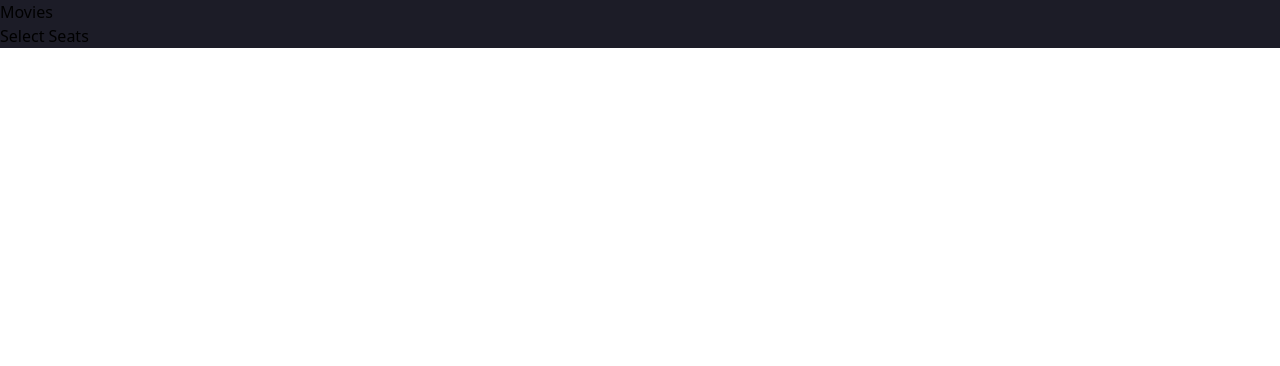
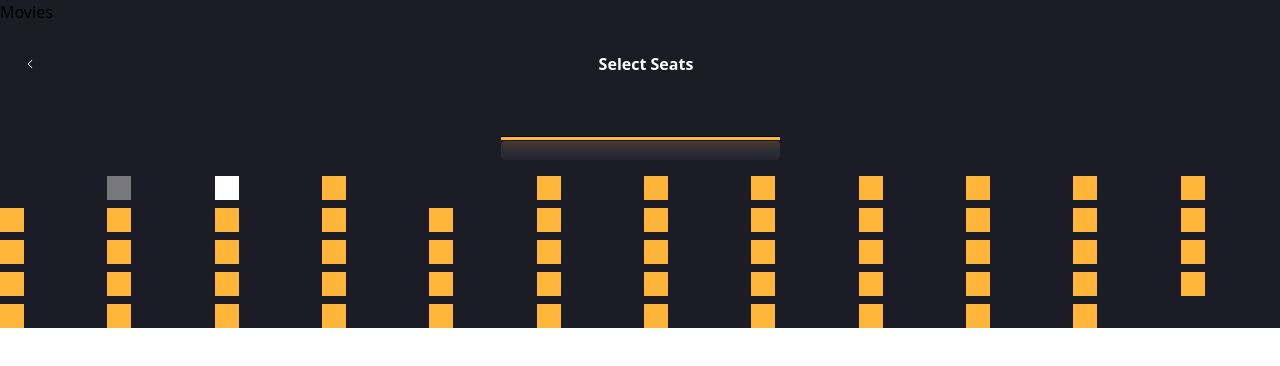
Before and after one commit to devhausleipzig/camp-8-midterm-group-1, a React (Vite) app: page /movie/1/selectseats in a window 1280 px wide. Shown: the top 366 px of the page. Built offline with nearby package versions, Linux system fonts and the light colour scheme.

Commit message:
styled the headersection and working on grid

```diff
--- a/src/main.tsx
+++ b/src/main.tsx
@@ -11,7 +11,6 @@ import {
   Account,
   MovDetail,
   SelectDateTime,
-  SelectSeats,
   Ticket,
   CastCrew,
   Login,
@@ -21,6 +20,7 @@ import {
 } from "./routes";
 import { NavigationLayout } from "./layouts/NavigationLayout";
 import { MovieDetailLayout } from "./layouts/MovieDetailLayout";
+import { SelectSeats } from "./routes/SelectSeats";
 
 const router = createBrowserRouter([
   {
--- a/src/routes/SelectSeats.tsx
+++ b/src/routes/SelectSeats.tsx
@@ -1,7 +1,112 @@
+import { Outlet } from "react-router-dom";
+import { ChevronLeftIcon } from "@heroicons/react/24/solid";
+
+import { useNavigate } from "react-router-dom";
+
 export function SelectSeats() {
-    return (
-      <div>
-        <h1>Select Seats</h1>
+  const navigate = useNavigate();
+  const handleClick = () => {
+    navigate(-1);
+  };
+
+  return (
+    <>
+      <div className="w-screen h-20 flex items-center justify-between px-6  bg-dark">
+        <ChevronLeftIcon
+          className="w-3 h-3  text-white"
+          onClick={handleClick}
+        />
+
+        <h2 className=" text-title text-white ">Select Seats</h2>
+
+        <div></div>
       </div>
-    );
-  }
+
+      <div className="flex items-center justify-center mt-8">
+        <hr className="w-[279px] h-1 bg-yellow" />
+      </div>
+      <div className="flex items-center justify-center">
+        <hr className="w-[279px] h-5 rounded bg-gradient-to-b from-yellow via-white-dimmed to-white-dimmed-heavy opacity-20" />
+      </div>
+      {/* <div className=" w-screen h-[600px] grid grid-cols-10 grid-rows-6 gap-1"> */}
+      <div className="grid grid-cols-10 lg:grid-cols-12 gap-2 mt-4 ">
+        <button className=" w-6 h-6 bg-dark"></button>
+
+        <div className="w-6 h-6 bg-white-dimmed"></div>
+
+        <button className="w-6 h-6 bg-white"></button>
+
+        <button className="w-6 h-6 bg-yellow"></button>
+
+        <button className="w-6 h-6 bg-dark"></button>
+
+        <button className="w-6 h-6 bg-yellow"></button>
+
+        <button className="w-6 h-6 bg-yellow"></button>
+
+        <button className="w-6 h-6 bg-yellow"></button>
+
+        <button className="w-6 h-6 bg-yellow"></button>
+
+        <button className="w-6 h-6 bg-yellow"></button>
+
+        <button className="w-6 h-6 bg-yellow"></button>
+
+        <button className="w-6 h-6 bg-yellow"></button>
+
+        <button className="w-6 h-6 bg-yellow"></button>
+
+        <button className="w-6 h-6 bg-yellow"></button>
+
+        <button className="w-6 h-6 bg-yellow"></button>
+
+        <button className="w-6 h-6 bg-yellow"></button>
+        <button className="w-6 h-6 bg-yellow"></button>
+        <button className="w-6 h-6 bg-yellow"></button>
+        <button className="w-6 h-6 bg-yellow"></button>
+        <button className="w-6 h-6 bg-yellow"></button>
+        <button className="w-6 h-6 bg-yellow"></button>
+        <button className="w-6 h-6 bg-yellow"></button>
+        <button className="w-6 h-6 bg-yellow"></button>
+        <button className="w-6 h-6 bg-yellow"></button>
+        <button className="w-6 h-6 bg-yellow"></button>
+        <button className="w-6 h-6 bg-yellow"></button>
+        <button className="w-6 h-6 bg-yellow"></button>
+        <button className="w-6 h-6 bg-yellow"></button>
+        <button className="w-6 h-6 bg-yellow"></button>
+        <button className="w-6 h-6 bg-yellow"></button>
+        <button className="w-6 h-6 bg-yellow"></button>
+        <button className="w-6 h-6 bg-yellow"></button>
+        <button className="w-6 h-6 bg-yellow"></button>
+        <button className="w-6 h-6 bg-yellow"></button>
+        <button className="w-6 h-6 bg-yellow"></button>
+        <button className="w-6 h-6 bg-yellow"></button>
+        <button className="w-6 h-6 bg-yellow"></button>
+        <button className="w-6 h-6 bg-yellow"></button>
+        <button className="w-6 h-6 bg-yellow"></button>
+        <button className="w-6 h-6 bg-yellow"></button>
+        <button className="w-6 h-6 bg-yellow"></button>
+        <button className="w-6 h-6 bg-yellow"></button>
+        <button className="w-6 h-6 bg-yellow"></button>
+        <button className="w-6 h-6 bg-yellow"></button>
+        <button className="w-6 h-6 bg-yellow"></button>
+        <button className="w-6 h-6 bg-yellow"></button>
+        <button className="w-6 h-6 bg-yellow"></button>
+        <button className="w-6 h-6 bg-yellow"></button>
+        <button className="w-6 h-6 bg-yellow"></button>
+        <button className="w-6 h-6 bg-yellow"></button>
+        <button className="w-6 h-6 bg-yellow"></button>
+        <button className="w-6 h-6 bg-yellow"></button>
+        <button className="w-6 h-6 bg-yellow"></button>
+        <button className="w-6 h-6 bg-yellow"></button>
+        <button className="w-6 h-6 bg-yellow"></button>
+        <button className="w-6 h-6 bg-yellow"></button>
+        <button className="w-6 h-6 bg-yellow"></button>
+        <button className="w-6 h-6 bg-yellow"></button>
+        <button className="w-6 h-6 bg-yellow"></button>
+      </div>
+
+      <Outlet />
+    </>
+  );
+}
```
